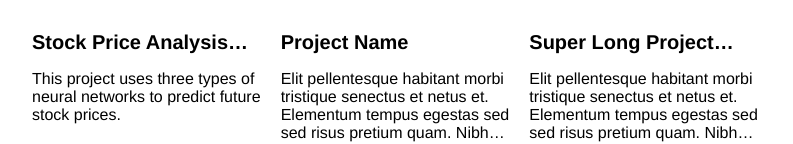
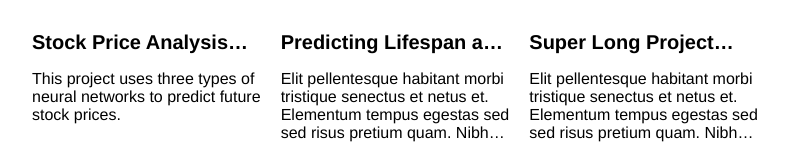
Before and after one commit to Kasieeee/Kasie-Achusim.github.io, a plain HTML site: page index.html in a window 1280 px wide. Shown: the part 1329-1473 px from the top of the page, without its empty margins (243-1036 px from the left). Drawn offline with Linux system fonts and the light colour scheme.

Commit message:
Update index.html

```diff
--- a/index.html
+++ b/index.html
@@ -133,7 +133,7 @@
           <div class="project-card">
             <img src="./assets/images/code.jpeg" class="project-image">
             <div class="project-card-text-container">
-              <div class="subheader-text project-title">Project Name</div>
+              <div class="subheader-text project-title">Predicting Lifespan and Detecting Defects in Alloys Using Machine Learning</div>
               <div class="body-text project-card-text">Elit pellentesque habitant morbi tristique senectus et netus et. Elementum tempus egestas sed sed risus pretium quam. Nibh ipsum consequat nisl vel pretium</div>
             </div>
             <a class="button" href="./project-pages/project-template.html">
```
